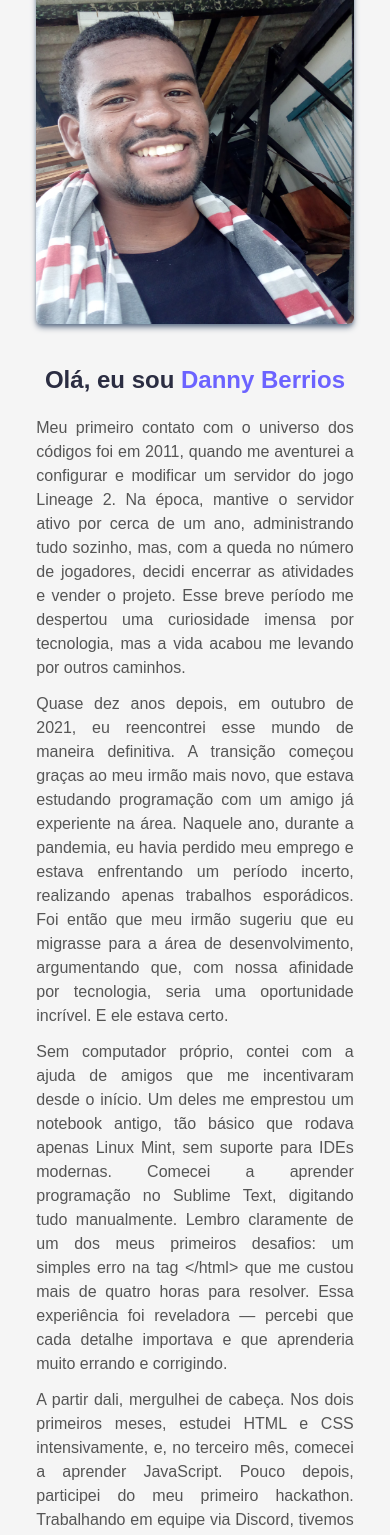
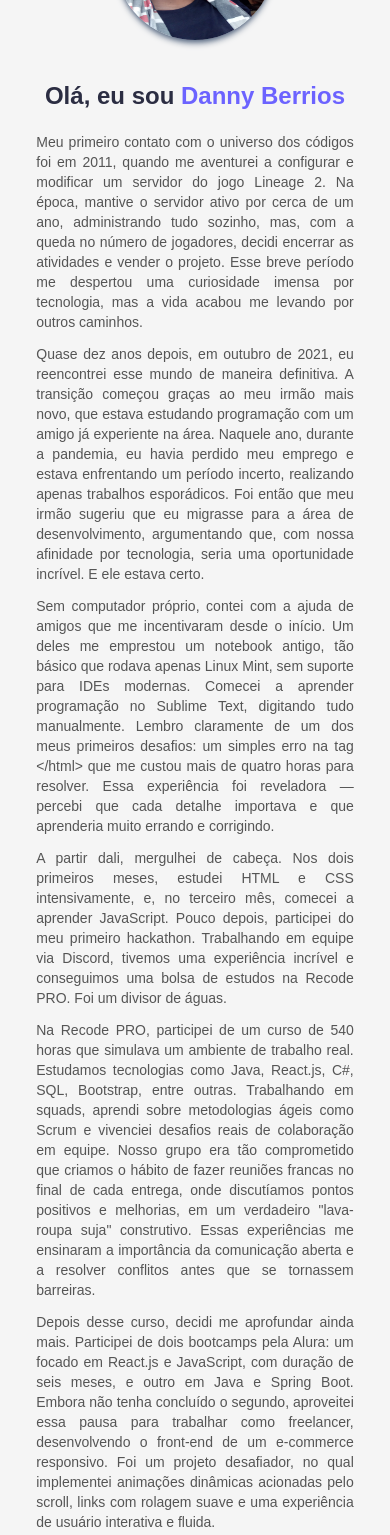
Before and after one commit to dennyberrios/Portfolio-Beyond-the-Code, a Next.js app: page /pages/about in a window 390 px wide. Shown: the part 300-1835 px from the top of the page. Built offline with nearby package versions, Linux system fonts and the light colour scheme.

Commit message:
Alterações no design da page sobre mim

```diff
--- a/src/screens/AboutMe/index.tsx
+++ b/src/screens/AboutMe/index.tsx
@@ -5,44 +5,44 @@ const AboutMePage = () => {
     return (
         <>
             <section className="flex justify-center items-center flex-col text-center px-5 py-20 lg:w-[1000px] max-lg:w-[800px] max-md:w-[640px] max-sm:w-11/12 gap-3">
-                <div className="flex gap-10 max-sm:flex-col min-sm:flex max-sm:items-center">
+                <div className="flex gap-10 max-md:flex-col min-sm:flex max-md:items-center">
                     {ImgDannyBerrios && (
                         <Image
                             src={ImgDannyBerrios}
                             alt="Foto de Danny Berrios"
-                            className="lg:w-80 max-lg:w-80 h-[380px] mt-16 min-sm:order-1 max-sm:order-0 rounded-md mb-0 shadow-md shadow-slate-500"
+                            className="lg:w-80 max-lg:w-80 h-96 mt-16 min-sm:order-1 max-sm:order-0 max-md:w-64 max-md:h-72 rounded-md mb-0 shadow-md shadow-slate-500 max-sm:h-40 max-md:mt-0 max-md:rounded-full max-sm:w-40"
                         />
                     )}
                     <div>
                         <h2 className="lg:text-4xl max-lg:text-3xl max-sm:text-2xl font-black text-dark-blue-gray mb-5 mt-0">Olá, eu sou <span className="text-light-indigo">Danny Berrios</span></h2>
-                        <p className="text-dark-grey text-justify mb-3 lg:text-xl max-lg:text-lg max-sm:text-base">
+                        <p className="text-dark-grey text-justify mb-3 lg:text-xl max-lg:text-lg max-md:text-sm max-sm:text-sm">
                             Meu primeiro contato com o universo dos códigos foi em 2011, quando me aventurei a configurar e modificar um servidor do jogo Lineage 2. Na época, mantive o servidor ativo por cerca de um ano, administrando tudo sozinho, mas, com a queda no número de jogadores, decidi encerrar as atividades e vender o projeto. Esse breve período me despertou uma curiosidade imensa por tecnologia, mas a vida acabou me levando por outros caminhos.
                         </p>
 
-                        <p className="text-dark-grey text-justify lg:text-xl max-lg:text-lg max-sm:text-base">
+                        <p className="text-dark-grey text-justify lg:text-xl max-lg:text-lg  max-md:text-sm max-sm:text-sm">
                             Quase dez anos depois, em outubro de 2021, eu reencontrei esse mundo de maneira definitiva. A transição começou graças ao meu irmão mais novo, que estava estudando programação com um amigo já experiente na área. Naquele ano, durante a pandemia, eu havia perdido meu emprego e estava enfrentando um período incerto, realizando apenas trabalhos esporádicos. Foi então que meu irmão sugeriu que eu migrasse para a área de desenvolvimento, argumentando que, com nossa afinidade por tecnologia, seria uma oportunidade incrível. E ele estava certo.
                         </p>
                     </div>
                 </div>
-                <p className="text-dark-grey text-justify lg:text-xl max-lg:text-lg max-sm:text-base">
+                <p className="text-dark-grey text-justify lg:text-xl max-lg:text-lg max-md:text-sm max-sm:text-sm">
                     Sem computador próprio, contei com a ajuda de amigos que me incentivaram desde o início. Um deles me emprestou um notebook antigo, tão básico que rodava apenas Linux Mint, sem suporte para IDEs modernas. Comecei a aprender programação no Sublime Text, digitando tudo manualmente. Lembro claramente de um dos meus primeiros desafios: um simples erro na tag &lt;/html&gt; que me custou mais de quatro horas para resolver. Essa experiência foi reveladora — percebi que cada detalhe importava e que aprenderia muito errando e corrigindo.
                 </p>
-                <p className="text-dark-grey text-justify lg:text-xl max-lg:text-lg max-sm:text-base">
+                <p className="text-dark-grey text-justify lg:text-xl max-lg:text-lg max-md:text-sm max-sm:text-sm">
                     A partir dali, mergulhei de cabeça. Nos dois primeiros meses, estudei HTML e CSS intensivamente, e, no terceiro mês, comecei a aprender JavaScript. Pouco depois, participei do meu primeiro hackathon. Trabalhando em equipe via Discord, tivemos uma experiência incrível e conseguimos uma bolsa de estudos na Recode PRO. Foi um divisor de águas.
                 </p>
-                <p className="text-dark-grey text-justify lg:text-xl max-lg:text-lg max-sm:text-base">
+                <p className="text-dark-grey text-justify lg:text-xl max-lg:text-lg max-md:text-sm max-sm:text-sm">
                     Na Recode PRO, participei de um curso de 540 horas que simulava um ambiente de trabalho real. Estudamos tecnologias como Java, React.js, C#, SQL, Bootstrap, entre outras. Trabalhando em squads, aprendi sobre metodologias ágeis como Scrum e vivenciei desafios reais de colaboração em equipe. Nosso grupo era tão comprometido que criamos o hábito de fazer reuniões francas no final de cada entrega, onde discutíamos pontos positivos e melhorias, em um verdadeiro &quot;lava-roupa suja&quot; construtivo. Essas experiências me ensinaram a importância da comunicação aberta e a resolver conflitos antes que se tornassem barreiras.
                 </p>
-                <p className="text-dark-grey text-justify lg:text-xl max-lg:text-lg max-sm:text-base">
+                <p className="text-dark-grey text-justify lg:text-xl max-lg:text-lg max-md:text-sm max-sm:text-sm">
                     Depois desse curso, decidi me aprofundar ainda mais. Participei de dois bootcamps pela Alura: um focado em React.js e JavaScript, com duração de seis meses, e outro em Java e Spring Boot. Embora não tenha concluído o segundo, aproveitei essa pausa para trabalhar como freelancer, desenvolvendo o front-end de um e-commerce responsivo. Foi um projeto desafiador, no qual implementei animações dinâmicas acionadas pelo scroll, links com rolagem suave e uma experiência de usuário interativa e fluida.
                 </p>
-                <p className="text-dark-grey text-justify lg:text-xl max-lg:text-lg max-sm:text-base">
+                <p className="text-dark-grey text-justify lg:text-xl max-lg:text-lg max-md:text-sm max-sm:text-sm">
                     Além de continuar estudando por conta própria, passei a participar ativamente de comunidades, ajudando outros desenvolvedores com dicas e soluções. Essa troca de conhecimento culminou na oportunidade de atuar como instrutor voluntário na Devox, onde ensinei JavaScript, HTML, CSS e React para novos desenvolvedores. Foi um momento de crescimento não só técnico, mas também pessoal, ao perceber o impacto que meu aprendizado podia ter na vida de outras pessoas.
                 </p>
-                <p className="text-dark-grey text-justify lg:text-xl max-lg:text-lg max-sm:text-base">
+                <p className="text-dark-grey text-justify lg:text-xl max-lg:text-lg max-md:text-sm max-sm:text-sm">
                     Minha jornada é marcada por desafios, aprendizado constante e pela paixão por criar. Cada passo, desde aquele servidor de Lineage 2 até o trabalho como instrutor, reforçou meu amor por desenvolvimento e minha determinação em continuar evoluindo, sempre buscando transformar ideias em realidade.
                 </p>
-            </section >
+            </section>
         </>
     );
 }
```
